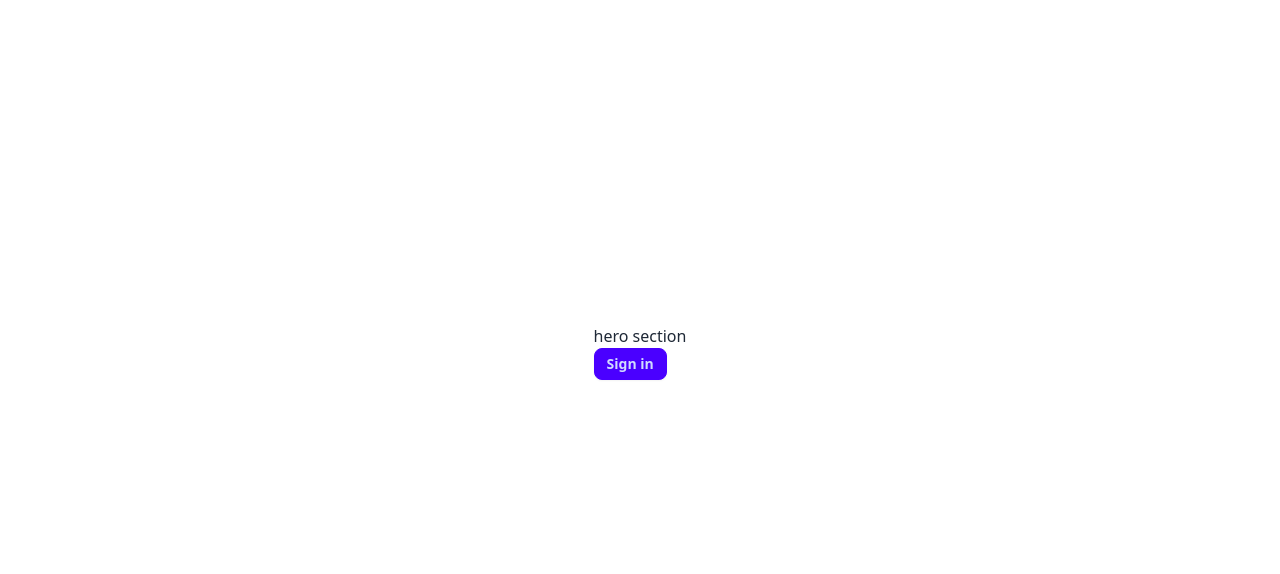
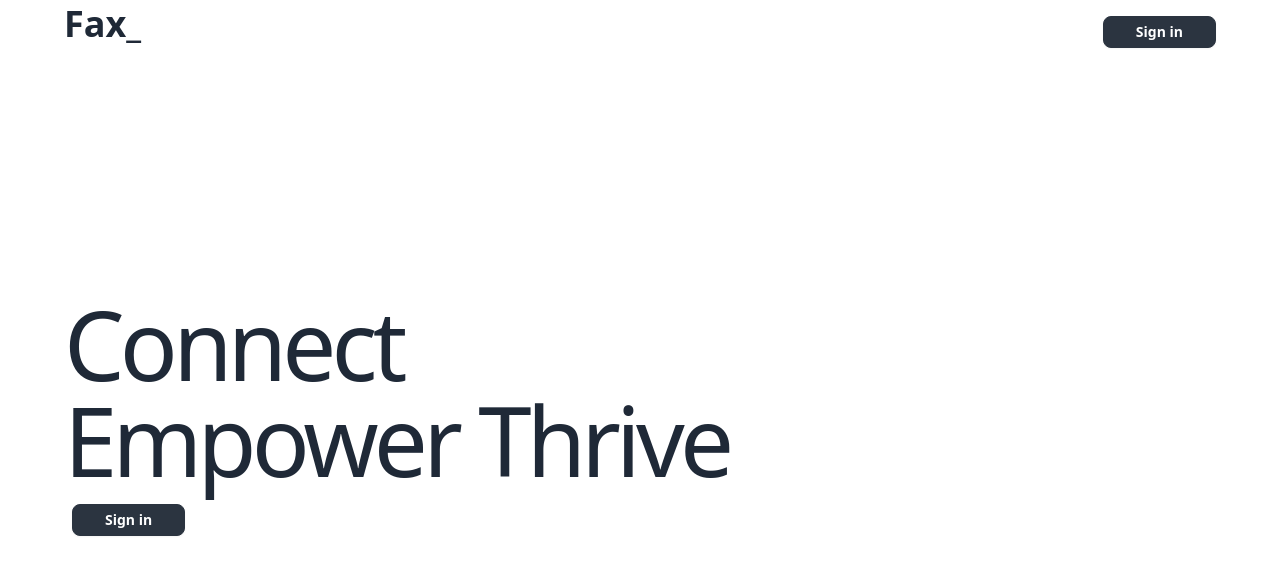
Before and after one commit to jamshed-uddin/Fax_, a React (Vite) app in the folder client/: page / in a window 1280 px wide. Shown: the top 574 px of the page. Built offline with nearby package versions, Linux system fonts and the light colour scheme.

Commit message:
signin signup and hero page style fixes

```diff
--- a/client/src/components/GroupProfile.jsx
+++ /dev/null
@@ -1,7 +0,0 @@
-import React from "react";
-
-const GroupProfile = () => {
-  return <div></div>;
-};
-
-export default GroupProfile;
--- a/client/src/components/Hero.jsx
+++ b/client/src/components/Hero.jsx
@@ -2,12 +2,36 @@ import { Link } from "react-router-dom";
 
 const Hero = () => {
   return (
-    <div className="my-container grid place-items-center h-[calc(100vh-6rem)]">
-      <div>
-        <h1>hero section</h1>
-        <Link to={"/signin"} className="btn btn-primary btn-sm">
-          Sign in
-        </Link>
+    <div className="my-container h-screen">
+      <div className="flex justify-between items-center">
+        <div>
+          <h1 className="text-4xl font-bold">Fax_</h1>
+        </div>
+        <div className="mt-4 ml-2">
+          <Link
+            to={"/signin"}
+            className="btn btn-neutral btn-sm px-8 text-white"
+          >
+            Sign in
+          </Link>
+        </div>
+      </div>
+      <div className="flex items-center h-[calc(100vh-4rem)]">
+        <div>
+          <h1 className="text-8xl font-medium tracking-tighter">
+            Connect <br />
+            Empower Thrive
+          </h1>
+          <div className="mt-4 ml-2">
+            <Link
+              to={"/signin"}
+              className="btn btn-neutral btn-sm px-8 text-white"
+            >
+              Sign in
+            </Link>
+          </div>
+        </div>
+        <div> </div>
       </div>
     </div>
   );
--- a/client/src/components/Messages.jsx
+++ b/client/src/components/Messages.jsx
@@ -1,6 +1,5 @@
 import { useEffect, useState } from "react";
 import {
-  chatDate,
   isOwnMessage,
   isUsersLastMessage,
   messageDate,
@@ -34,8 +33,6 @@ const Messages = ({ messages, singleChat }) => {
 
     setMessageGroup(group);
   }, [messages]);
-
-  console.log(messageGroup);
 
   return (
     <div className="h-max  my-2  w-full ">
--- a/client/src/main.jsx
+++ b/client/src/main.jsx
@@ -1,4 +1,3 @@
-import React from "react";
 import ReactDOM from "react-dom/client";
 import "./index.css";
 import { RouterProvider, createBrowserRouter } from "react-router-dom";
--- a/client/src/pages/ChatPage.jsx
+++ b/client/src/pages/ChatPage.jsx
@@ -4,19 +4,16 @@ import { Outlet, useLocation } from "react-router-dom";
 
 import useChatProvider from "../hooks/useChatProvider";
 import Hero from "../components/Hero";
-import { useEffect, useState } from "react";
+import { useEffect } from "react";
 import useTheme from "../hooks/useTheme";
 import OnlineStatus from "../components/OnlineStatus";
-import useOnlineStatus from "../hooks/useOnlineStatus";
 
 const ChatPage = () => {
-  const { online } = useOnlineStatus();
   const { isSideChatOpen, setIsSideChatOpen } = useChatProvider();
   const { user, userLoading } = useAuthProvider();
   const { pathname } = useLocation();
   const { dark } = useTheme();
-  const [latestMessage, setLatestMessage] = useState("hello world");
-  console.log(online);
+
   useEffect(() => {
     if (pathname === "/") {
       setIsSideChatOpen(true);
@@ -54,7 +51,7 @@ const ChatPage = () => {
             dark ? "bg-slate-900 text-white" : "bg-white text-gray-800"
           } w-full lg:w-[60%]  h-full  lg:shadow-md lg:rounded-md pt-2  `}
         >
-          <Outlet context={setLatestMessage} />
+          <Outlet />
         </div>
       </div>
     </div>
--- a/client/src/pages/Profile.jsx
+++ b/client/src/pages/Profile.jsx
@@ -25,8 +25,6 @@ const Profile = () => {
   const { state } = useLocation();
   const [modalOpen, setModalOpen] = useState(false);
   const [modalAction, setModalAction] = useState("");
-  console.log(state?.profileOf);
-
   const [profilePhotoURL, setProfilePhotoURL] = useState("");
   const [photoUploading, setPhotoUploading] = useState(false);
 
@@ -124,7 +122,8 @@ const Profile = () => {
         chat={singleChat}
       />
 
-      <div className="flex justify-between items-center  py-2 px-2 lg:px-4 sticky top-0 left-0 right-0">
+      {/* header */}
+      <div className="flex justify-between items-center  py-2 px-2 lg:px-4  ">
         <NavigateBack />
         {state && (
           <div>
--- a/client/src/pages/Signin.jsx
+++ b/client/src/pages/Signin.jsx
@@ -1,6 +1,7 @@
 import { useEffect, useState } from "react";
 import { Link, useNavigate } from "react-router-dom";
 import useAuthProvider from "../hooks/useAuthProvider";
+import { EyeIcon, EyeSlashIcon } from "@heroicons/react/24/outline";
 
 const Signin = () => {
   const [email, setEmail] = useState("");
@@ -8,6 +9,7 @@ const Signin = () => {
   const [error, setError] = useState("");
   const [loading, setLoading] = useState(false);
   const { user, userSignIn } = useAuthProvider();
+  const [showPassword, setShowPassword] = useState(false);
 
   const navigate = useNavigate();
 
@@ -63,20 +65,32 @@ const Signin = () => {
                 }}
               />
             </div>
-            <div className="form-control">
+            <div className="form-control ">
               <label className="label">
                 <span className="label-text">Password *</span>
               </label>
+              <div className="relative">
                 <input
-                type="password"
+                  type={showPassword ? "text" : "password"}
                   placeholder="password"
-                className="input input-bordered"
+                  className="input input-bordered w-full"
                   value={password}
                   onChange={(e) => {
                     setError("");
                     setPassword(e.target.value);
                   }}
                 />
+                <div
+                  onClick={() => setShowPassword((p) => !p)}
+                  className="absolute right-2 top-1/2 -translate-y-1/2 cursor-pointer"
+                >
+                  {showPassword ? (
+                    <EyeIcon className="w-5 h-5" />
+                  ) : (
+                    <EyeSlashIcon className="w-5 h-5" />
+                  )}
+                </div>
+              </div>
             </div>
             {error && <span className="text-red-500 font-light">{error}</span>}
             <div className="form-control mt-6">
--- a/client/src/pages/Signup.jsx
+++ b/client/src/pages/Signup.jsx
@@ -1,6 +1,7 @@
 import React, { useEffect, useState } from "react";
 import { Link, useNavigate } from "react-router-dom";
 import useAuthProvider from "../hooks/useAuthProvider";
+import { EyeIcon, EyeSlashIcon } from "@heroicons/react/24/outline";
 
 const Signup = () => {
   const [name, setName] = useState("");
@@ -11,6 +12,7 @@ const Signup = () => {
   const [loading, setLoading] = useState(false);
 
   const { user, registerUser } = useAuthProvider();
+  const [showPassword, setShowPassword] = useState(false);
 
   const navigate = useNavigate();
   useEffect(() => {
@@ -86,31 +88,55 @@ const Signup = () => {
               <label className="label">
                 <span className="label-text">Password *</span>
               </label>
+              <div className="relative">
                 <input
-                type="password"
+                  type={showPassword ? "text" : "password"}
                   placeholder="password"
-                className="input input-bordered"
+                  className="input input-bordered w-full"
                   value={password}
                   onChange={(e) => {
                     setError("");
                     setPassword(e.target.value);
                   }}
                 />
+                <div
+                  onClick={() => setShowPassword((p) => !p)}
+                  className="absolute right-2 top-1/2 -translate-y-1/2 cursor-pointer"
+                >
+                  {showPassword ? (
+                    <EyeIcon className="w-5 h-5" />
+                  ) : (
+                    <EyeSlashIcon className="w-5 h-5" />
+                  )}
+                </div>
+              </div>
             </div>
             <div className="form-control">
               <label className="label">
                 <span className="label-text">Confirm password *</span>
               </label>
+              <div className="relative ">
                 <input
-                type="password"
-                placeholder="confirmPassword"
-                className="input input-bordered"
+                  type={showPassword ? "text" : "password"}
+                  placeholder="Confirm password"
+                  className="input input-bordered w-full "
                   value={confirmPassword}
                   onChange={(e) => {
                     setError("");
                     setConfirmPassword(e.target.value);
                   }}
                 />
+                <div
+                  onClick={() => setShowPassword((p) => !p)}
+                  className="absolute right-2 top-1/2 -translate-y-1/2 cursor-pointer"
+                >
+                  {showPassword ? (
+                    <EyeIcon className="w-5 h-5" />
+                  ) : (
+                    <EyeSlashIcon className="w-5 h-5" />
+                  )}
+                </div>
+              </div>
             </div>
             {error && <span className="text-red-500 font-light">{error}</span>}
             <div className="form-control mt-6">
--- a/client/src/privateRoutes/PrivateRoute.jsx
+++ b/client/src/privateRoutes/PrivateRoute.jsx
@@ -3,8 +3,12 @@ import { Navigate, useLocation } from "react-router-dom";
 
 // eslint-disable-next-line react/prop-types
 const PrivateRoute = ({ children }) => {
-  const { user } = useAuthProvider();
+  const { user, userLoading } = useAuthProvider();
   const location = useLocation();
+  if (userLoading) {
+    return <div className="h-screen bg-white"></div>;
+  }
+
   if (user) {
     return children;
   }
--- a/client/src/providers/AuthProvider.jsx
+++ b/client/src/providers/AuthProvider.jsx
@@ -5,6 +5,7 @@ export const AuthContext = createContext(null);
 const AuthProvider = ({ children }) => {
   const [user, setUser] = useState(null);
   const [userLoading, setUserLoading] = useState(true);
+  console.log(userLoading);
 
   useEffect(() => {
     // setUserLoading(true);
```
Also changed, not shown: client/src/pages/ChatInbox.jsx (+1 -8 lines). Lines whose indentation alone changed are shown as unchanged.
